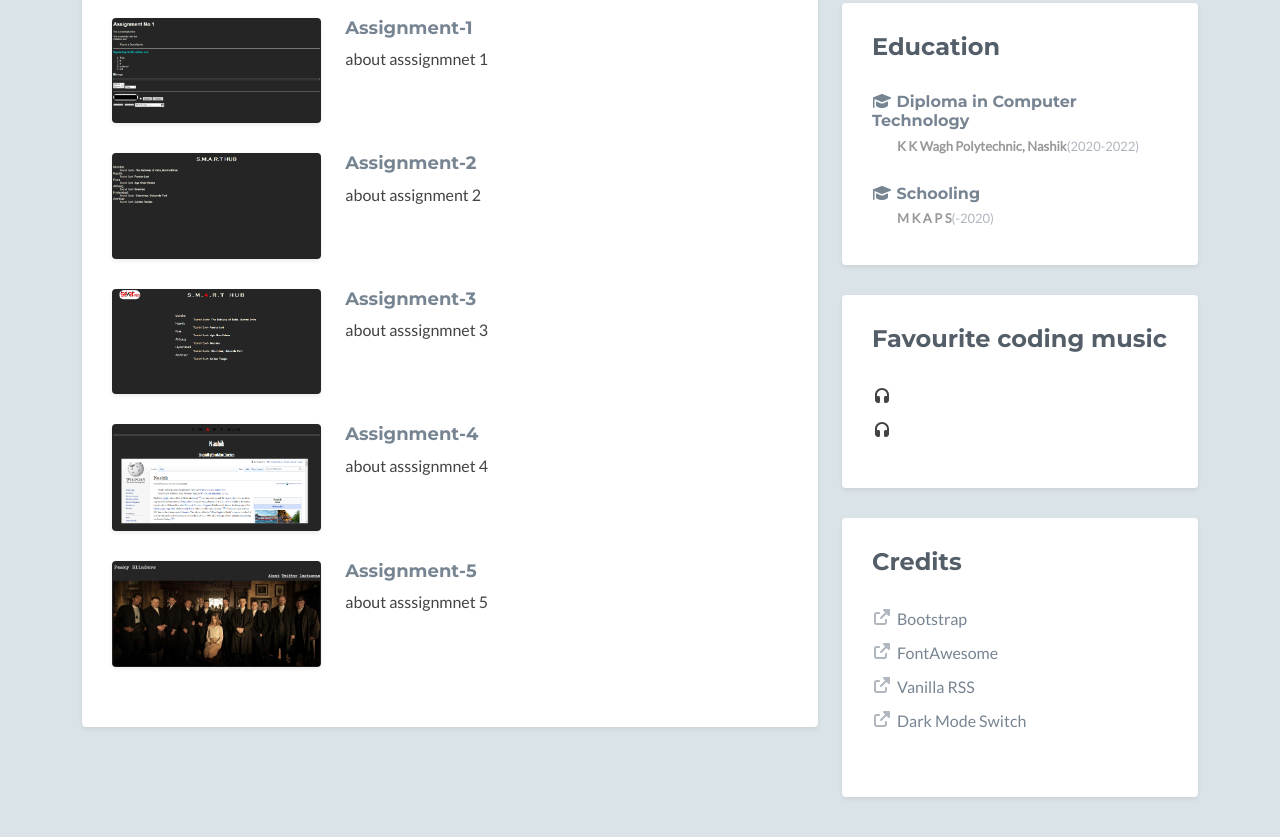
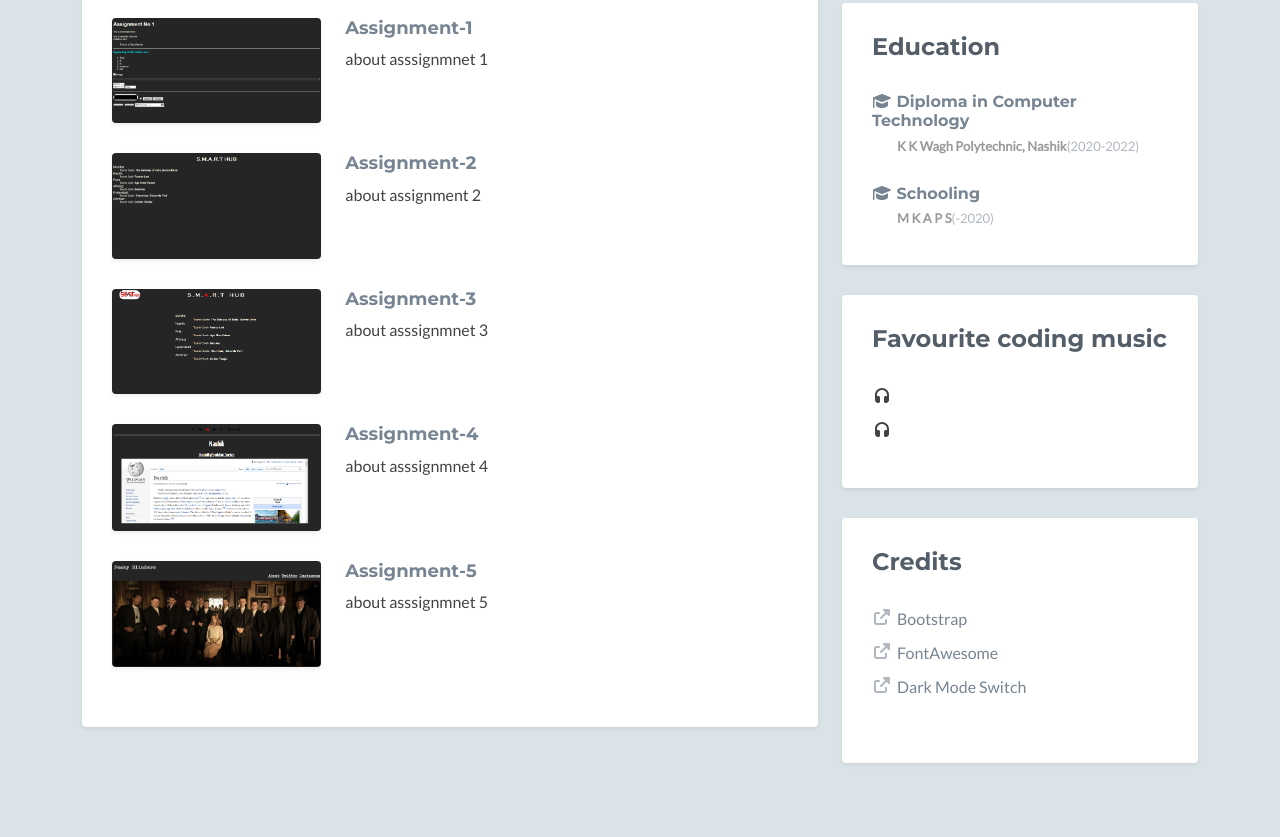
Before and after one commit to OmKardile/smarthub, a plain HTML site: page Assignment6/index.html in a window 1280 px wide. Shown: the part 685-1522 px from the top of the page. Drawn offline with Linux system fonts and the light colour scheme.

Commit message:
Update index.html

```diff
--- a/Assignment6/index.html
+++ b/Assignment6/index.html
@@ -191,7 +191,6 @@
                             <ul class="list-unstyled pb-2">
                                 <li><a href="https://getbootstrap.com/" target="_blank"><i class="fas fa-external-link-alt"></i>Bootstrap</a></li>
                                 <li><a href="https://fortawesome.github.io/Font-Awesome/" target="_blank"><i class="fas fa-external-link-alt"></i>FontAwesome</a></li>
-                                <li><a href="https://github.com/sdepold/vanilla-rss" target="_blank"><i class="fas fa-external-link-alt"></i>Vanilla RSS</a></li>
                                 <li><a href="https://github.com/coliff/dark-mode-switch"><i class="fas fa-external-link-alt"></i>Dark Mode Switch</a></li>
 
                             </ul>
```
